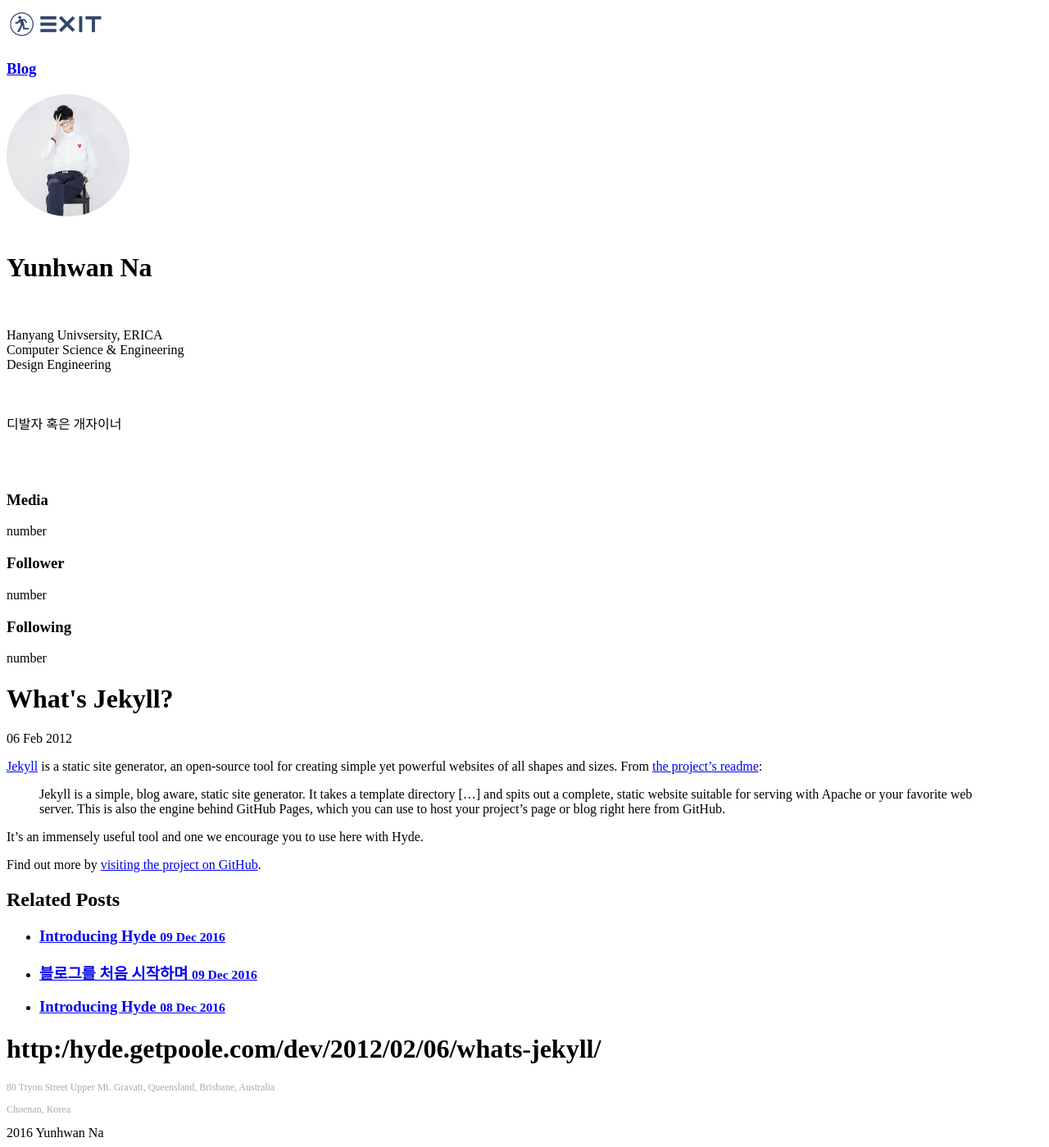
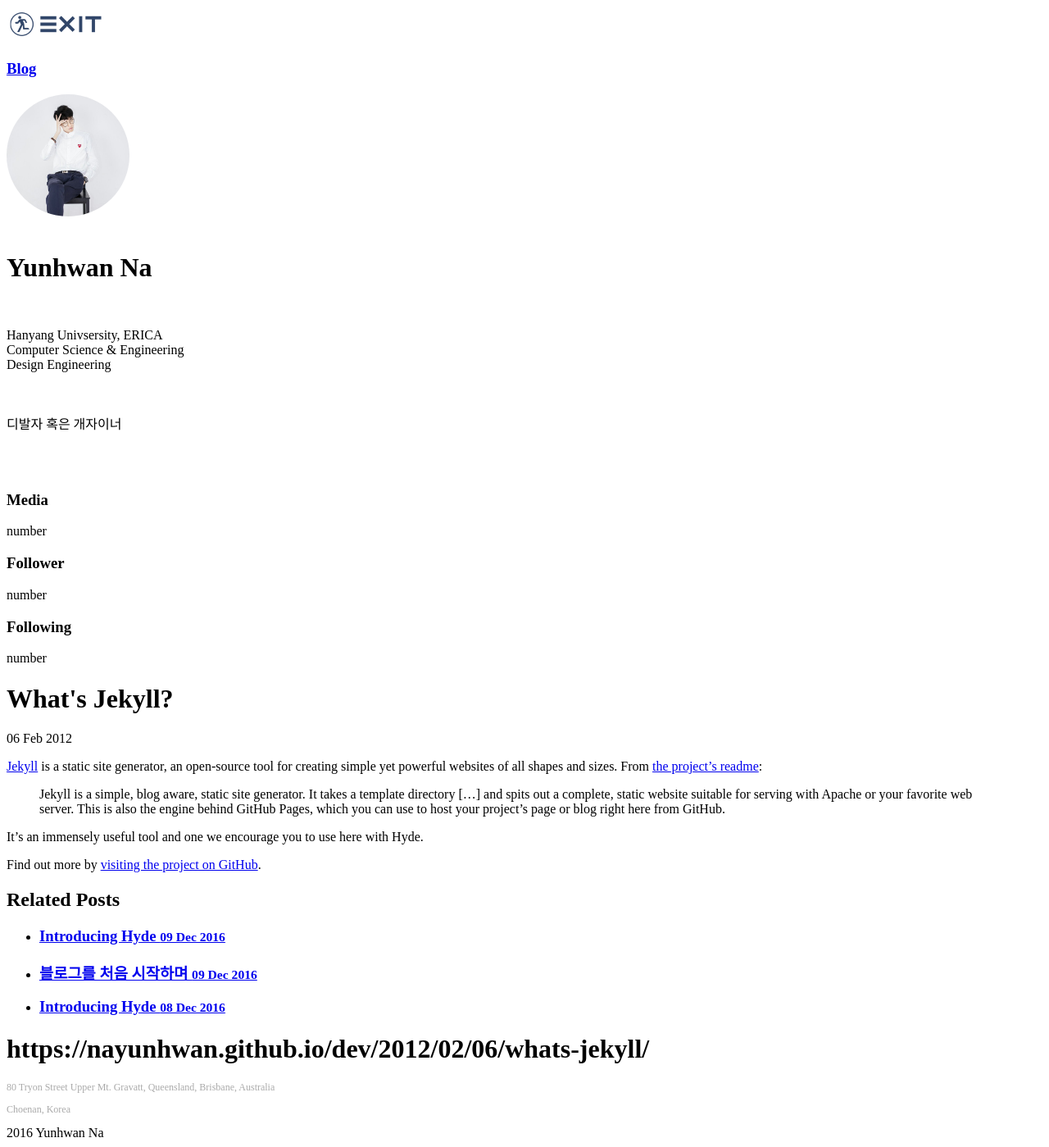
Before and after one commit to nayunhwan/nayunhwan.github.io, a Jekyll site: the page built from _posts/2012-02-06-whats-jekyll.md, in a window 1280 px wide. Shown: the whole page at 82% size. Built offline with Jekyll 4.4.1, drawn with Linux system fonts in a browser that asks for light colours; a style sheet for code colours, icons or effects is not loaded.

Commit message:
Fixed url

```diff
--- a/_config.yml
+++ b/_config.yml
@@ -15,7 +15,7 @@
 title:            Yun Hwan Na
 tagline:          'A Jekyll theme'
 description:      '디발자 혹은 개자이너'
-url:              http://hyde.getpoole.com
+url:              https://nayunhwan.github.io
 baseurl:          /
 
 author:
--- a/_layouts/post.html
+++ b/_layouts/post.html
@@ -34,5 +34,5 @@
     {% endfor %}
   </ul>
 </div>
-<h1>{{ site.url | replace: '//', '/' }}{{ page.url }}</h1>
-<div class="fb-comments" data-href="{{ site.url | replace: '//', '/' }}{{ page.url }}" data-numposts="5"></div>
+<h1>{{ site.url }}{{ page.url }}</h1>
+<div class="fb-comments" data-href="{{ site.url }}{{ page.url }}" data-numposts="5"></div>
```
